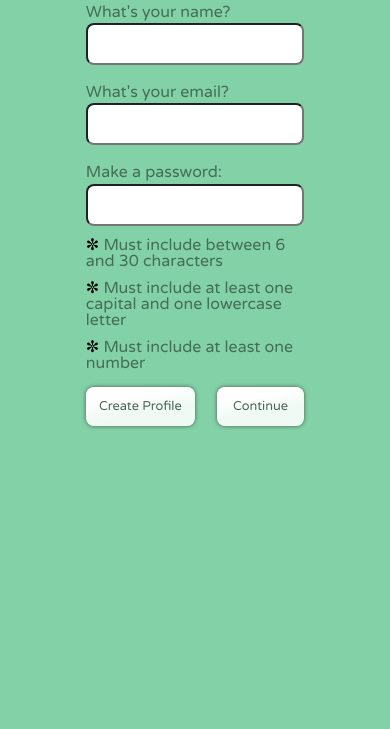
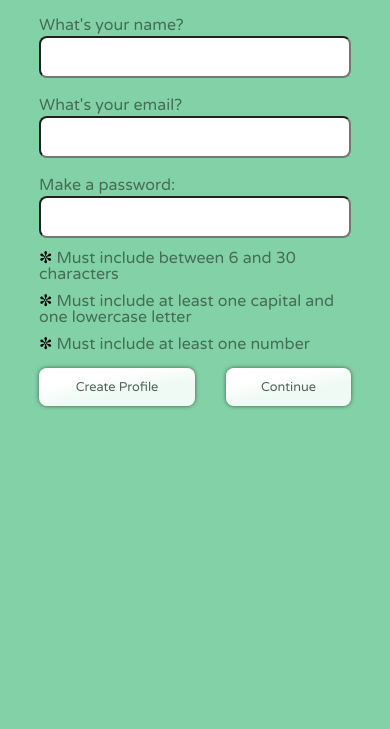
Before and after one commit to SimplyPhy/Senior_P1_EventPlanner, a website: page index.html in a window 390 px wide. Shown: the part 115-844 px from the top of the page. Drawn offline with Linux system fonts and the light colour scheme; a web font is replaced by a local one.

Commit message:
Media Queries: Add several for various screen sizes Note: about to change gulpfile.js (could break)

```diff
--- a/gulpfile.js
+++ b/gulpfile.js
@@ -8,10 +8,12 @@ var gulp = require('gulp'),
     browserSync = require('browser-sync').create();
 
 gulp.task('concatScripts', function() {
-  return gulp.src([
-      'js/jquery.min.js',
-      'js/main.js'
-    ])
+  return gulp.src(
+    'js/**/*.js'
+    // [
+    //   'js/jquery.min.js',
+    //   'js/main.js' ]
+      )
     .pipe(maps.init())
     .pipe(concat('app.js'))
     .pipe(maps.write('./'))
--- a/scss/app.scss
+++ b/scss/app.scss
@@ -14,7 +14,23 @@ html {
     font-family: 'Varela Round', sans-serif;
     color: hsl(146, 23%, 35%);
 
+
     @media #{$large-land} {
+      background-image: url('../img/body-background.jpg');
+      background-repeat: repeat;
+    }
+
+    @media #{$large-port} {
+      background-image: url('../img/body-background.jpg');
+      background-repeat: repeat;
+    }
+
+    @media #{$medium-port} {
+      background-image: url('../img/body-background.jpg');
+      background-repeat: repeat;
+    }
+
+    @media #{$medium-land} {
       background-image: url('../img/body-background.jpg');
       background-repeat: repeat;
     }
@@ -37,8 +53,29 @@ body {
       margin-top: 5%;
   }
 
+  @media #{$small-land} {
+      width: 80%;
+      margin-top: 5%;
+  }
+
   @media #{$medium-port} {
       width: 80%;
+
+      border: 1px solid hsla(147, 47%, 67%, 0.2);
+      padding: 3.5rem 0 2.5rem 0;
+      border-radius: 2rem 5rem;
+      box-shadow: inset 0px 0px 39px -10px rgba(0,0,0,0.75),
+      0px 0px 15px 0px rgba(0,0,0,0.5);
+  }
+
+  @media #{$medium-land} {
+      width: 80%;
+
+      border: 1px solid hsla(147, 47%, 67%, 0.2);
+      padding: 3.5rem 0 2.5rem 0;
+      border-radius: 2rem 5rem;
+      box-shadow: inset 0px 0px 39px -10px rgba(0,0,0,0.75),
+      0px 0px 15px 0px rgba(0,0,0,0.5);
   }
 
   @media #{$large-land} {
@@ -47,6 +84,16 @@ body {
       border-radius: 2rem 5rem;
       box-shadow: inset 0px 0px 39px -10px rgba(0,0,0,0.75),
       0px 0px 15px 0px rgba(0,0,0,0.5);
+  }
+
+  @media #{$large-port} {
+      border: 1px solid hsla(147, 47%, 67%, 0.2);
+      padding: 3.5rem 0 2.5rem 0;
+      border-radius: 2rem 5rem;
+      box-shadow: inset 0px 0px 39px -10px rgba(0,0,0,0.75),
+      0px 0px 15px 0px rgba(0,0,0,0.5);
+
+      width: 75%;
   }
 
 }
@@ -66,7 +113,15 @@ body {
     form {
         display: flex;
         flex-direction: column;
-        width: 70%;             // this will need changes via media-queries
+        width: 70%;
+
+        @media #{$small-port} {
+          width: 100%;
+        }
+
+        @media #{$medium-port} {
+          width: 75%;
+        }
     }
 
     ul {
@@ -79,6 +134,11 @@ body {
         flex-direction: column;
         margin-top: 0.5rem;
         padding: 0.7rem 0 0 0;
+
+        @media screen and (max-height: 499px) and (orientation: portrait) {
+          margin-top: 0.3rem;
+          padding-top: 0.5rem;
+        }
     }
 }
 
@@ -101,11 +161,19 @@ h2 {
       0px 0px 10px 5px hsla(147, 47%, 74%, 0.8);
 
       padding: 1rem;
-    }
+    };
 
     @media #{$small-port} {
       font-size: 2rem;
-    }
+    };
+
+    @media screen and (min-width: 370px) and (max-width: 399px) and (orientation: portrait) {
+      font-size: 2.4rem;
+    };
+
+    @media screen and (max-height: 499px) and (orientation: portrait) {
+      margin-bottom: 0.2rem;
+    };
 }
 
 input {
```
Also changed, not shown: css/app.css, dist/css/app.css, dist/index.html, dist/js/app.min.js, js/app.min.js, 1 other file.
